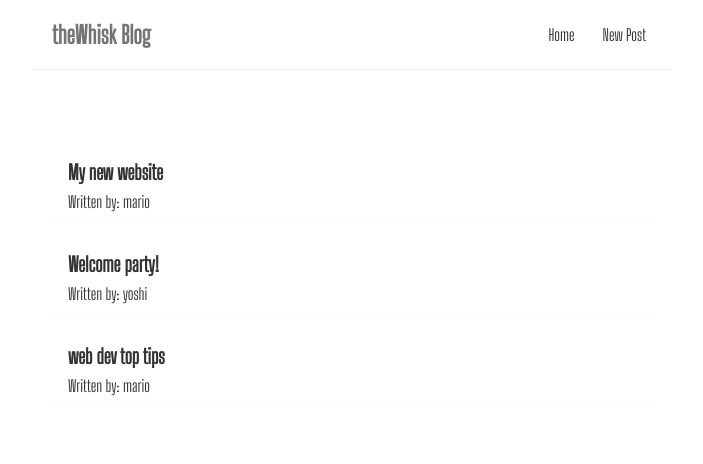
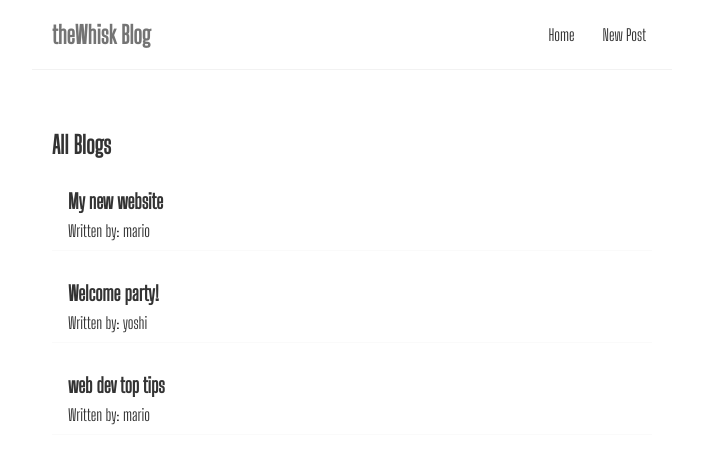
Before and after one commit to WiSmKo/dojo-blog, a React (Create React App) app: page / in a window 1280 px wide. Shown: the top 464 px of the page, without its empty margins (288-991 px from the left). Built offline with nearby package versions, Linux system fonts and the light colour scheme.

Commit message:
video 11

```diff
--- /dev/null
+++ b/src/BlogList.js
@@ -0,0 +1,17 @@
+const BlogList = (props) => {
+    const blogs = props.blogs;
+    const title = props.title;
+    return (
+        <div className="blogList">
+            <h2> { title } </h2>
+            {blogs.map((blog) => (
+                <div className="blog-preview" key={blog.id}>
+                    <h2>{ blog.title }</h2>
+                    <p>Written by: { blog.author }</p>
+                </div>
+            ))}
+        </div>
+    )
+}
+
+export default BlogList;
--- a/src/Home.js
+++ b/src/Home.js
@@ -1,4 +1,5 @@
 import { useState } from 'react';
+import BlogList from './BlogList';
 
 const Home = () => {
 
@@ -10,12 +11,7 @@
 
     return (
         <div className="home">
-            {blogs.map((blog) => (
-                <div className="blog-preview" key={blog.id}>
-                    <h2>{ blog.title }</h2>
-                    <p>Written by: { blog.author }</p>
-                </div>
-            ))}
+            <BlogList blogs={blogs} title="All Blogs"/>
         </div>
     );
 }
```
